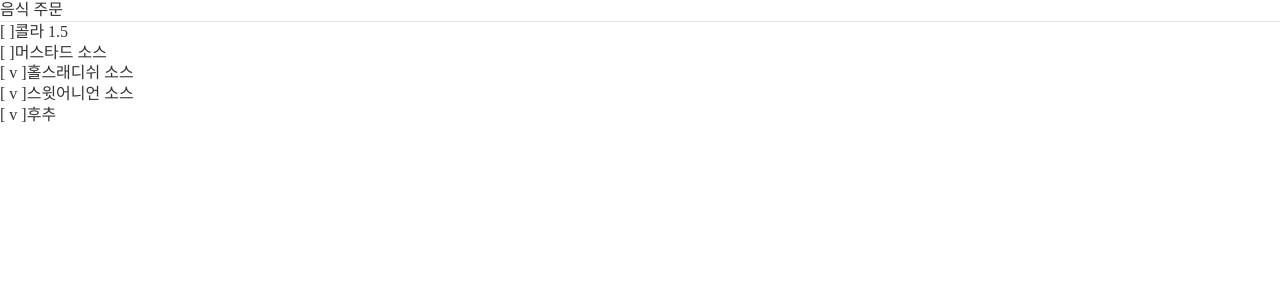
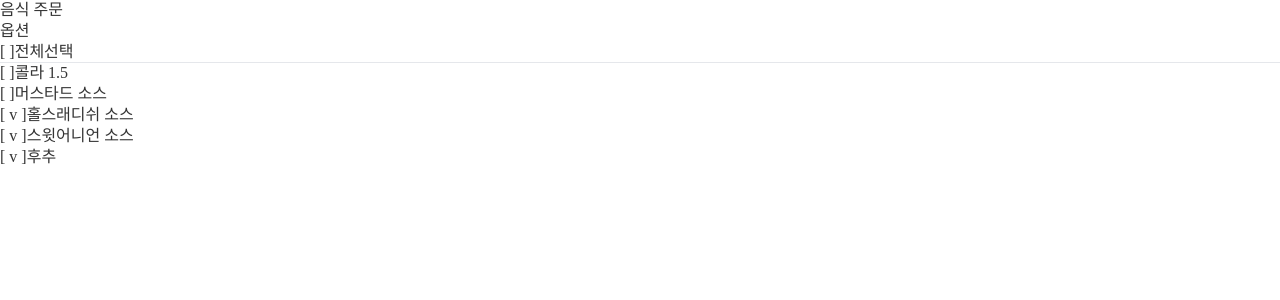
Before and after one commit to Bravetomato/react-proj, a React (Create React App) app: page / in a window 1280 px wide. Shown: the top 300 px of the page. Built offline with nearby package versions, Linux system fonts and the light colour scheme; a web font is replaced by a local one.

Commit message:
Order-전체선택

```diff
--- a/src/Order.js
+++ b/src/Order.js
@@ -14,6 +14,7 @@ function Order() {
   ];
 
   // option 선택 체크를 위해
+  // 체크는 true, 빈칸은 false
   const [optionCheckeds, setOptionCheckeds] = useState([
       false,
       false,
@@ -24,13 +25,21 @@ function Order() {
 
  // option 선택하면 빈 칸 체크 되도록
 const toggleOptionCheck = (index) => {
-  const newOptionCheckeds = optionCheckeds.map((el, _index) => _index === index ? !el : el);
+  const newOptionCheckeds = optionCheckeds.map((el, _index) =>
+  _index === index ? !el : el);
   setOptionCheckeds(newOptionCheckeds);
-}
+};
+
+ // 전체선택
+ // optionCheckeds 의 모든(every) el를 살펴본다.
+  const btnAllChecked = optionCheckeds.every((el) => el);
 
   return (
     <>
     <h1>음식 주문</h1>
+    <h2>옵션</h2>
+     {/* optionCheckeds 의 모든(every) el를 살펴 본후 삼항연산자를 통해 참이면 체크, 거짓이면 빈칸  */}
+    <span>{btnAllChecked ? "[ v ]" : "[  ]"}전체선택</span>
     <hr />
     <ul>
       {/* map을 이용해 option 선택 하기. true에 v 표시가 생긴다. */}
@@ -38,8 +47,10 @@ const toggleOptionCheck = (index) => {
       {/* usetSelect: "none" 글자 드래그 방지, cursor: "pointer 마우스 포인터 손가락 모양으로*/}
       {options.map((option, index)=> (
         <li key = {option} style={{ usetSelect: "none", cursor: "pointer"}}
-         onClick={() => toggleOptionCheck(index)}>
-        {optionCheckeds[index] ? "[ v ]" : "[ ]" }
+         onClick={() => toggleOptionCheck(index)}
+         >
+      {/* optionCheckeds[index] 가 true면 체크, false면 빈칸 */}
+        {optionCheckeds[index] ? "[ v ]" : "[  ]" }
         {option}
         </li>
       ))}
```
